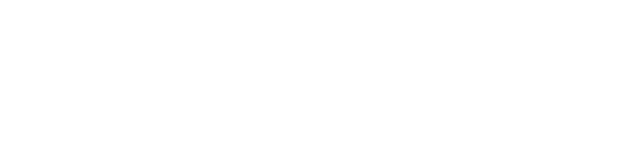
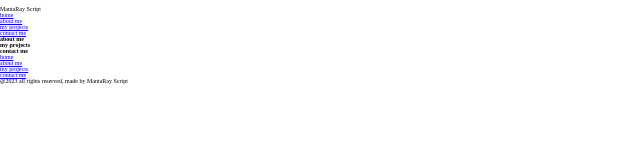
Before and after one commit to MantaRayScript/Portfolio, a plain HTML site: page index.html in a window 1280 px wide. Shown: the whole page, without its empty margins (0-640 px from the left). Drawn offline with Linux system fonts and the light colour scheme.

Commit message:
Adding a skeleton for the website

```diff
--- a/index.html
+++ b/index.html
@@ -18,6 +18,40 @@
 		<title>MantaRay Script</title>
 		<link rel="stylesheet" href="./css/main.css"
 	</head>
-	<body></body>
+	<body>
+		<header>
+			<img
+				src=""
+				alt="" />
+			<p class="logotype-txt">
+				MantaRay <span class="logotype-2txt">Script</span>
+			</p>
+			<nav>
+				<ul>
+					<li><a href="#">home</a></li>
+					<li><a href="#">about me</a></li>
+					<li><a href="#">my projects</a></li>
+					<li><a href="#">contact me</a></li>
+				</ul>
+			</nav>
+		</header>
+		<main>
+			<section><div></div></section>
+			<section id="aboutMe"><h2>about me</h2></section>
+			<section id="myProjects"><h2>my projects</h2></section>
+			<section id="contactMe"><h2>contact me</h2></section>
+		</main>
+		<footer>
+			<div>
+				<ul>
+					<li><a href="#">home</a></li>
+					<li><a href="#">about me</a></li>
+					<li><a href="#">my projects</a></li>
+					<li><a href="#">contact me</a></li>
+				</ul>
+			</div>
+			<div><p>@2023 all rights reserved, made by MantaRay Script</p></div>
+		</footer>
+	</body>
 	<script src="./js/script.js"></script>
 </html>
```
